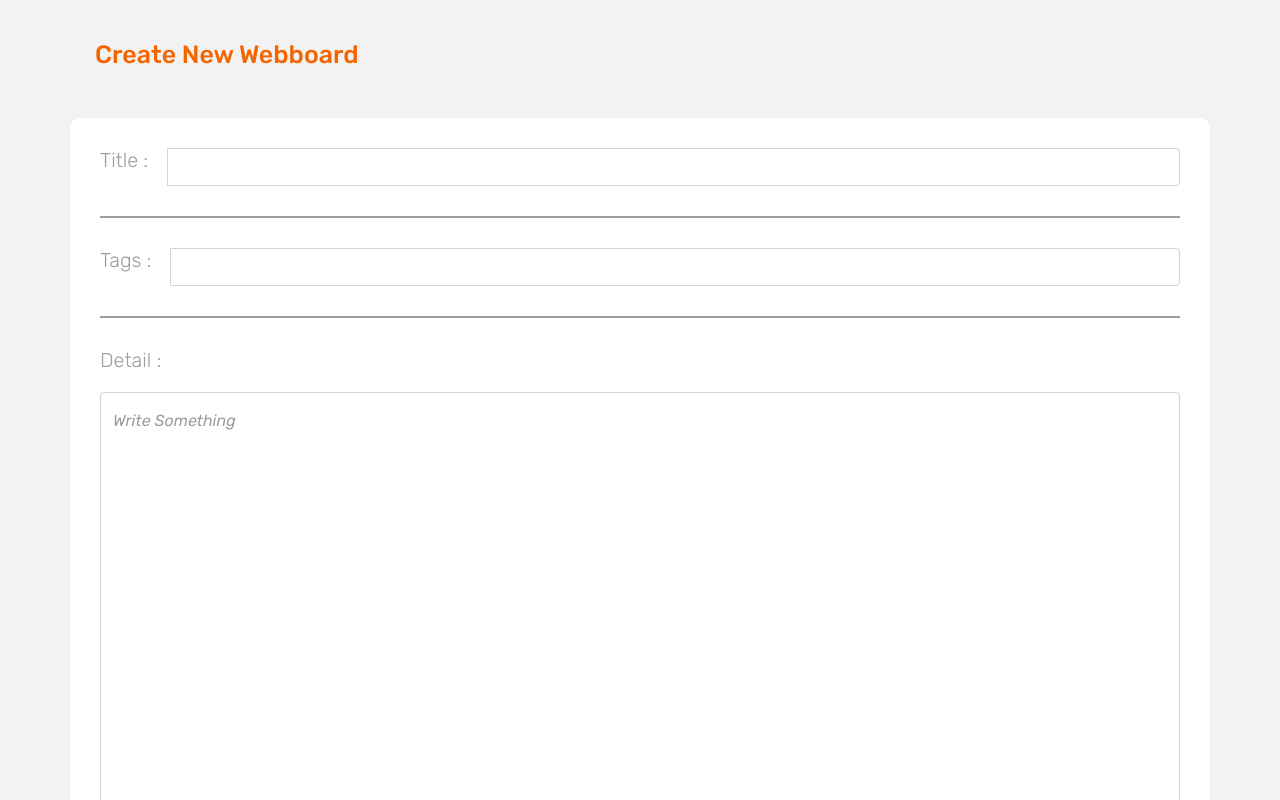
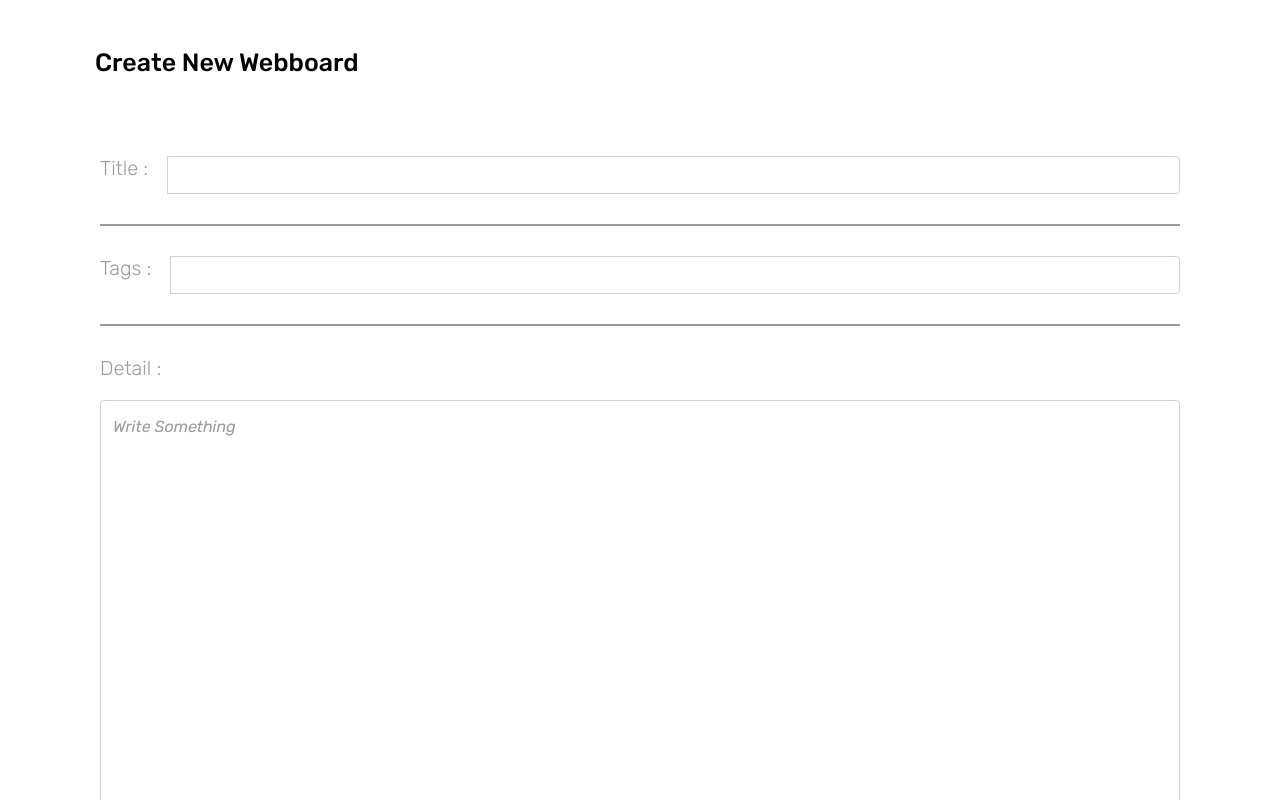
Before and after one commit to witwawit/coach-webboard, a Vue app: page /create in a window 1280 px wide. Shown: the top 800 px of the page. Built offline with nearby package versions, Linux system fonts and the light colour scheme.

Commit message:
fix import main scss

```diff
--- a/package.json
+++ b/package.json
@@ -22,8 +22,8 @@
     "babel-eslint": "^10.1.0",
     "eslint": "^6.7.2",
     "eslint-plugin-vue": "^6.2.2",
-    "node-sass": "^4.12.0",
-    "sass-loader": "^8.0.2",
+    "node-sass": "^6.0.0",
+    "sass-loader": "^10",
     "vue-template-compiler": "^2.6.11"
   },
   "eslintConfig": {
--- a/src/App.vue
+++ b/src/App.vue
@@ -1,5 +1,5 @@
 <template>
-  <div>
+  <div id="app">
     <nav-bar />
     <router-view />
   </div>
@@ -13,6 +13,6 @@ export default {
 };
 </script>
 
-<style lang="scss">
+<style lang="scss" scoped>
 //
 </style>
--- a/vue.config.js
+++ b/vue.config.js
@@ -5,8 +5,8 @@ module.exports = {
 			// @/ is an alias to src/
 			// so this assumes you have a file named `src/variables.sass`
 			// Note: this option is named as "prependData" in sass-loader v8
-			sass: {
-				prependData: `@import "@/assets/scss/main.scss"`
+			scss: {
+				additionalData: `@import "@/assets/scss/main.scss";`
 			},
 		}
 	}
```
Also changed, not shown: src/views/Create.vue (+7 -7 lines), 1 other file (tests, documents, lock files or other folders).
